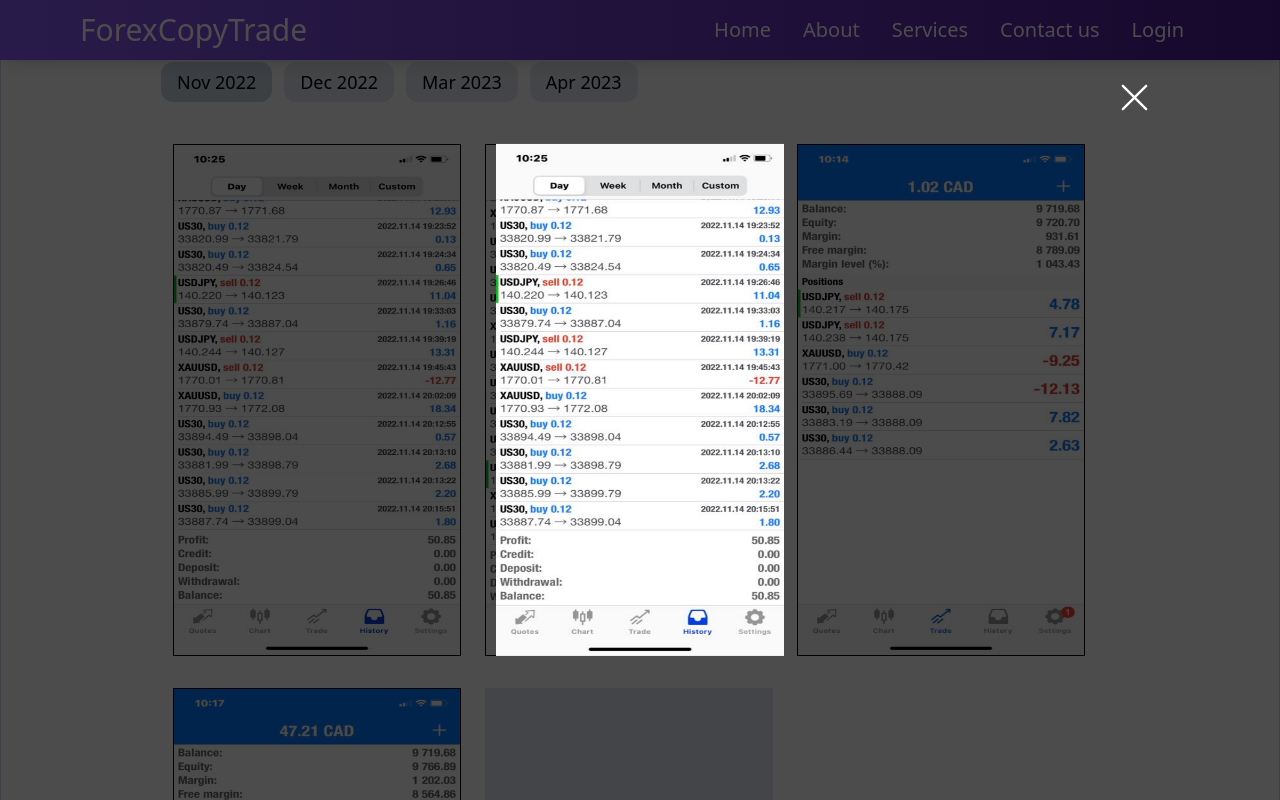
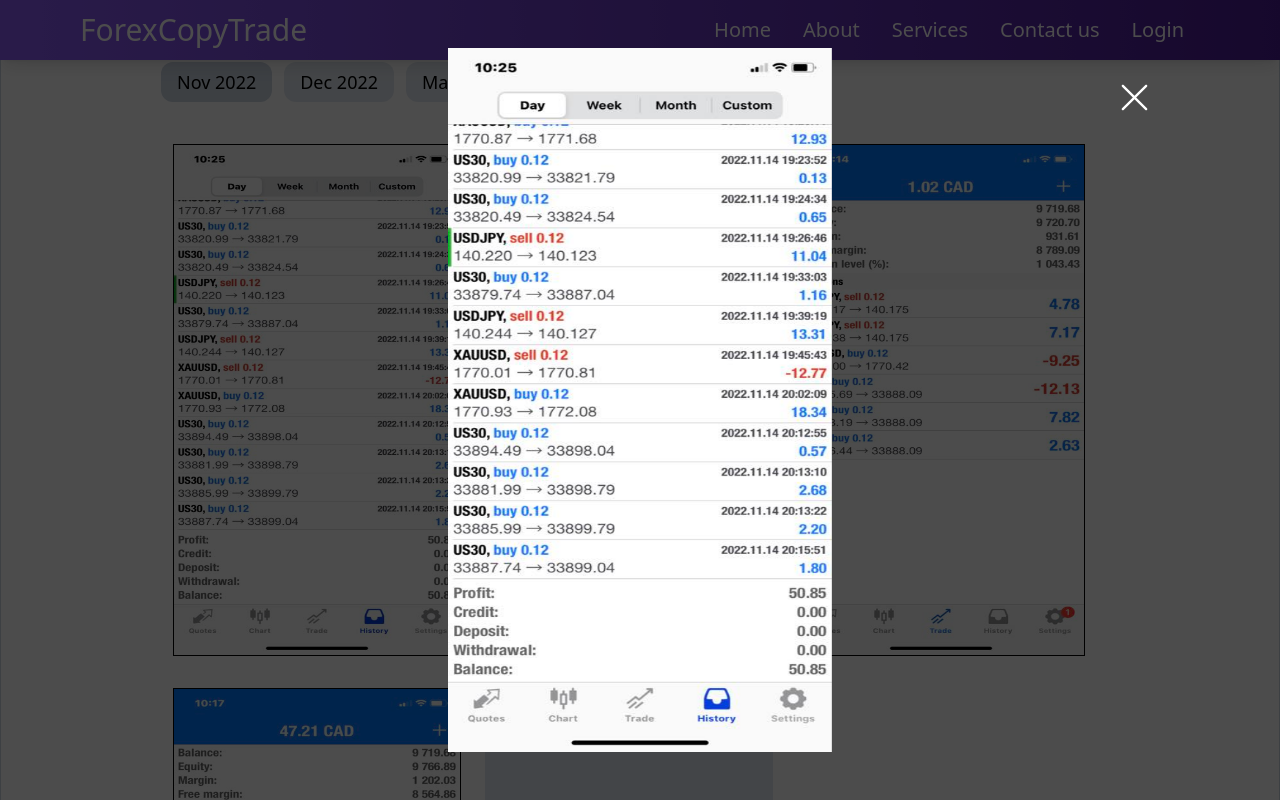
Before and after one commit to toanhminh0412/forex-copy-trading, a Next.js app: page / in a window 1280 px wide. Both pictures are taken after a click on the element 317 px from the left and 4084 px from the top of the page. Shown: the part 3684-4484 px from the top of the page. Built offline with nearby package versions, Linux system fonts and the light colour scheme.

Commit message:
Make picture in lightbox bigger

```diff
--- a/src/components/ImageDisplays.js
+++ b/src/components/ImageDisplays.js
@@ -6,7 +6,7 @@
   return (
     <div className={opened ? '' : 'hidden'}>
       <div className="fixed top-0 left-0 w-screen h-screen z-40 bg-black opacity-70"></div>
-      <div className="fixed inset-0 w-72 h-128 m-auto z-50">
+      <div className="fixed inset-0 w-72 h-128 lg:w-96 lg:h-[44rem] m-auto z-50">
         <Image src={src} alt="Stock graph" fill/>
       </div>
       <RxCross1 size={35} className="text-white hover:text-slate-200 fixed top-10 md:top-20 right-10 md:right-32 z-50" onClick={closeFunc}/>
```
